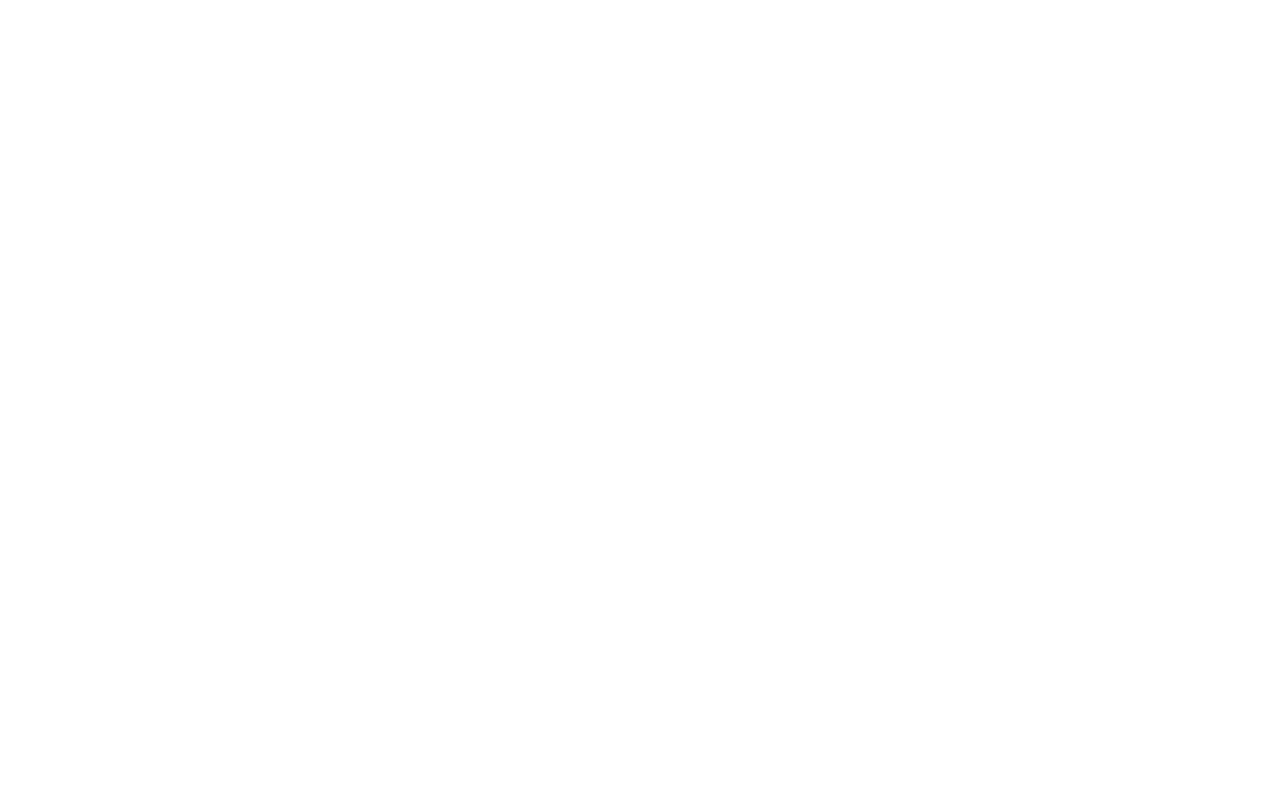
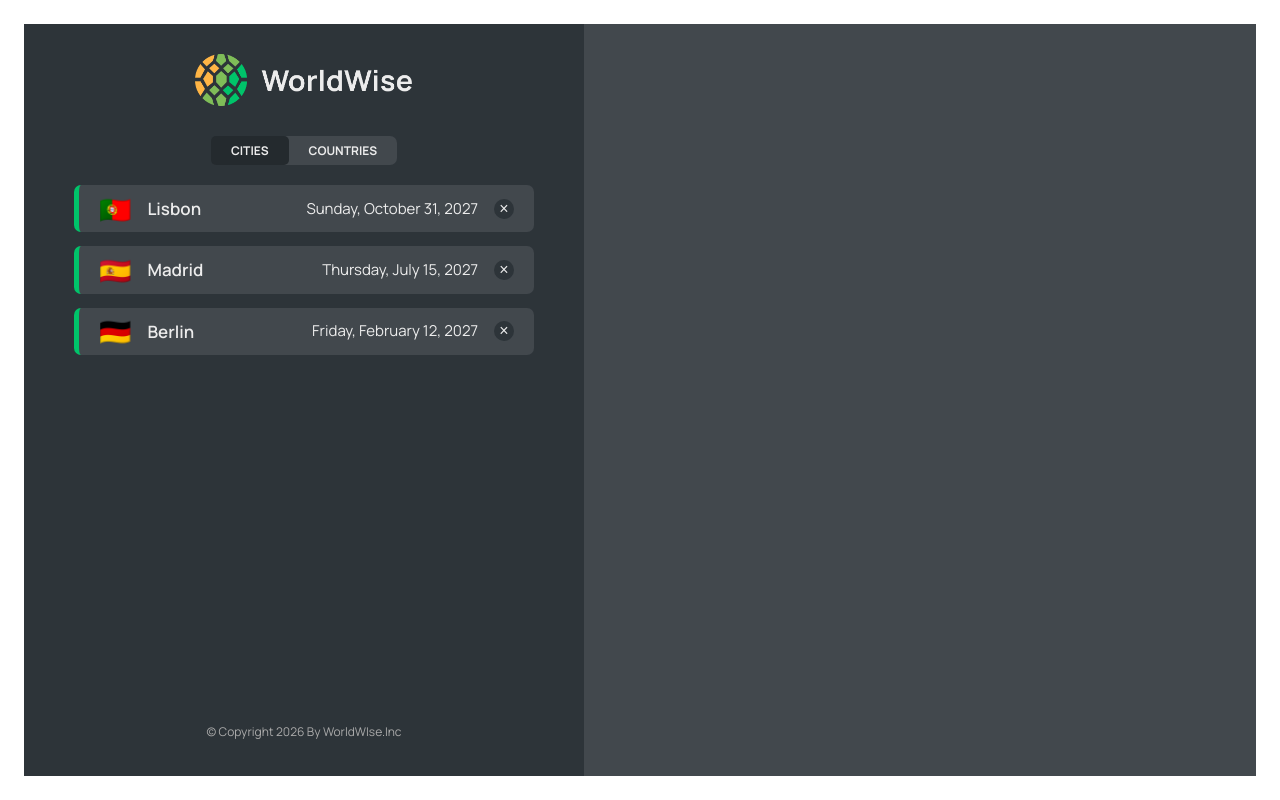
Before and after one commit to githarshil/WorldWise, a React (Vite) app: page /app/cities in a window 1280 px wide. Before the commit this address had no page. Built offline with nearby package versions, Linux system fonts and the light colour scheme; data requests are answered from the project's data file.

Commit message:
cityList

```diff
--- a/package.json
+++ b/package.json
@@ -7,9 +7,11 @@
     "dev": "vite",
     "build": "vite build",
     "lint": "eslint .",
-    "preview": "vite preview"
+    "preview": "vite preview",
+    "server": "json-server --watch data/cities.json --port 9000"
   },
   "dependencies": {
+    "json-server": "^1.0.0-beta.15",
     "react": "^19.2.6",
     "react-dom": "^19.2.6",
     "react-router-dom": "^7.17.0"
--- a/src/App.jsx
+++ b/src/App.jsx
@@ -1,21 +1,51 @@
 // import "./App.css";
 import { BrowserRouter, Route, Routes } from "react-router-dom";
+import { useEffect, useState } from "react";
 import Product from "./pages/Product";
 import HomePage from "./pages/HomePage";
 import Pricing from "./pages/Pricing";
 import Login from "./pages/Login";
 import AppLayout from "./pages/AppLayout";
+import CityList from "./components/CityList";
+// import City from "./components/City";
+// import Countryitem from "./components/CountryItem";
 // import NavBar from "./components/NavBar";
+const BASE_URL = "http://localhost:9000/cities";
 
 function App() {
+  const [cities, setCities] = useState([]);
+  const [loading, setLoading] = useState(false);
+  useEffect(() => {
+    async function loadCities() {
+      try {
+        setLoading(true);
+        const res = await fetch(`${BASE_URL}`);
+        const data = await res.json();
+        console.log(data);
+        setCities(data);
+      } catch (err) {
+        console.error("Error fetching cities:", err);
+        alert("There was an error fetching the cities");
+      } finally {
+        setLoading(false);
+      }
+    }
+    loadCities();
+  }, []);
   return (
     <BrowserRouter>
       <Routes>
-        <Route path="/Product" element={<Product />} />
-        <Route path="/HomePage" element={<HomePage />} />
-        <Route path="/Pricing" element={<Pricing />} />
-        <Route path="/app" element={<AppLayout />} />
-        <Route path="/Login" element={<Login />} />
+        <Route index element={<HomePage />} />
+        <Route path="/product" element={<Product />} />
+        <Route path="/pricing" element={<Pricing />} />
+        <Route path="/login" element={<Login />} />
+        <Route path="/app" element={<AppLayout />}>
+          <Route
+            path="cities"
+            element={<CityList cities={cities} loading={loading} />}
+          />
+          <Route path="countries" element={<p>list of countries</p>} />
+        </Route>
       </Routes>
     </BrowserRouter>
   );
--- a/src/components/AppNav.jsx
+++ b/src/components/AppNav.jsx
@@ -1,8 +1,19 @@
-// import { NavLink } from "react-router-dom";
-// import styles from "./../components/AppNav.module.css";
+import { NavLink } from "react-router-dom";
+import styles from "./../components/AppNav.module.css";
 
 function AppNav() {
-  return <div></div>;
+  return (
+    <nav className={styles.nav}>
+      <ul>
+        <li>
+          <NavLink to="cities">Cities</NavLink>
+        </li>
+        <li>
+          <NavLink to="countries">Countries</NavLink>
+        </li>
+      </ul>
+    </nav>
+  );
 }
 
 export default AppNav;
--- /dev/null
+++ b/src/components/CityItem.jsx
@@ -0,0 +1,21 @@
+import styles from "./CityItem.module.css";
+const formatDate = (date) =>
+  new Intl.DateTimeFormat("en", {
+    day: "numeric",
+    month: "long",
+    year: "numeric",
+    weekday: "long",
+  }).format(new Date(date));
+function CityItem({ city }) {
+  const { cityName, emoji, date } = city;
+  return (
+    <li className={styles.cityItem}>
+      <span className={styles.emoji}>{emoji}</span>
+      <h3 className={styles.name}>{cityName}</h3>
+      <time className={styles.date}>{formatDate(date) || date}</time>
+      <button className={styles.deleteBtn}>&times;</button>
+    </li>
+  );
+}
+
+export default CityItem;
--- /dev/null
+++ b/src/components/CityList.jsx
@@ -0,0 +1,13 @@
+import styles from "./CityList.module.css";
+import CityItem from "./CityItem";
+
+function CityList({ cities }) {
+  return (
+    <ul className={styles.cityList}>
+      {Array.isArray(cities) &&
+        cities.map((city) => <CityItem city={city} key={city.id} />)}
+    </ul>
+  );
+}
+
+export default CityList;
--- a/src/components/Pagenav.jsx
+++ b/src/components/Pagenav.jsx
@@ -7,7 +7,7 @@
       <Logo />
       <ul>
         <li>
-          <NavLink to="/HomePage">Home</NavLink>
+          <NavLink to="/">Home</NavLink>
         </li>
         <li>
           <NavLink to="/pricing">Pricing</NavLink>
--- a/src/components/SideBar.jsx
+++ b/src/components/SideBar.jsx
@@ -1,3 +1,4 @@
+import { Outlet } from "react-router-dom";
 import AppNav from "./AppNav";
 import Logo from "./Logo";
 import styles from "./SideBar.module.css";
@@ -6,10 +7,10 @@
     <div className={styles.sidebar}>
       <Logo />
       <AppNav />
-      <p>list of cities</p>
+      <Outlet />
       <footer className={styles.footer}>
         <p className={styles.copyright}>
-          &copy; Copyright {new Date().getFullYear} By WorldWIse.Inc
+          &copy; Copyright {new Date().getFullYear()} By WorldWIse.Inc
         </p>
       </footer>
     </div>
```
Also changed, not shown: 1 other file (tests, documents, lock files or other folders).
